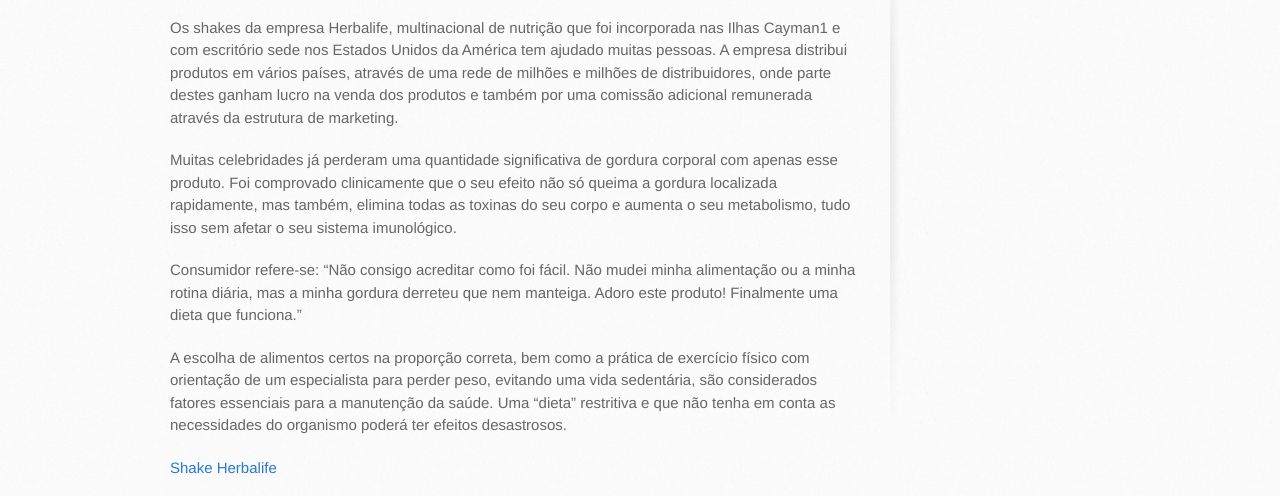
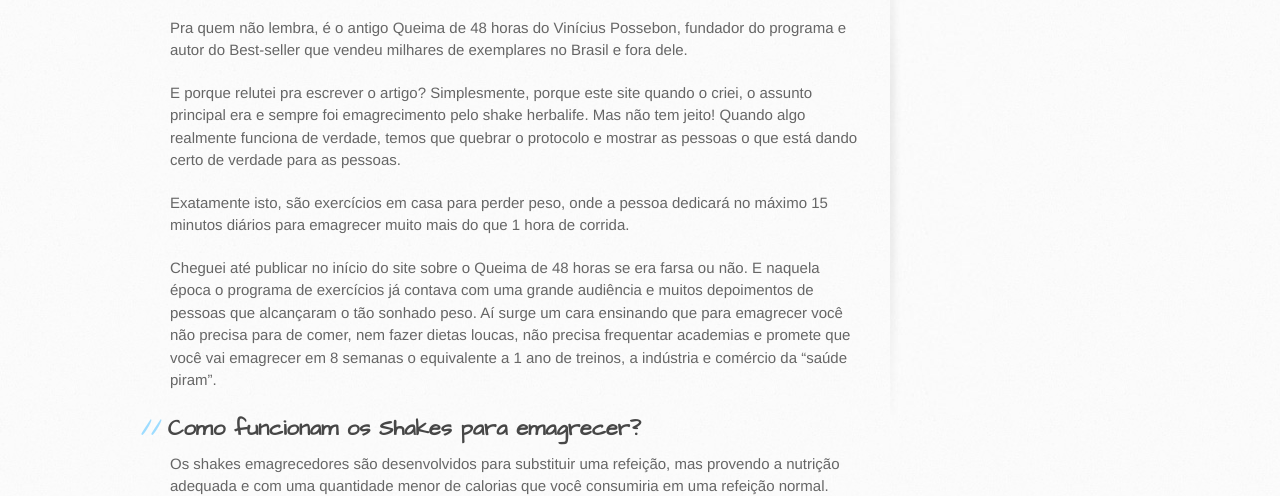
Before and after one commit to freedomnow/ordenemos, a plain HTML site: page shake-herbalife-funciona/index.html in a window 1280 px wide. Shown: the part 257-753 px from the top of the page. Drawn offline with Linux system fonts and the light colour scheme.

Commit message:
Update index.html

```diff
--- a/shake-herbalife-funciona/index.html
+++ b/shake-herbalife-funciona/index.html
@@ -43,18 +43,6 @@
         	<p class="meta">18 Mar 2015 - em <a href="http://www.ordenemos.com" title="Shake Herbalife">Shake Herbalife</a></p>
         </div>
 
-        <p>Os shakes da empresa Herbalife, multinacional de nutrição que foi incorporada nas Ilhas Cayman1 e com escritório sede nos Estados Unidos da América tem ajudado muitas pessoas. A empresa distribui produtos em vários países, através de uma rede de milhões e milhões de distribuidores, onde parte destes ganham lucro na venda dos produtos e também por uma comissão adicional remunerada através da estrutura de marketing.</p>
-
-        <p>Muitas celebridades já perderam uma quantidade significativa de gordura corporal com apenas esse produto. Foi comprovado clinicamente que o seu efeito não só queima a gordura localizada rapidamente, mas também, elimina todas as toxinas do seu corpo e aumenta o seu metabolismo, tudo isso sem afetar o seu sistema imunológico.</p>
-
-        <p>Consumidor refere-se: “Não consigo acreditar como foi fácil. Não mudei minha alimentação ou a minha rotina diária, mas a minha gordura derreteu que nem manteiga. Adoro este produto! Finalmente uma dieta que funciona.”</p>
-
-        <p>A escolha de alimentos certos na proporção correta, bem como a prática de exercício físico com orientação de um especialista para perder peso, evitando uma vida sedentária, são considerados fatores essenciais para a manutenção da saúde. Uma “dieta” restritiva e que não tenha em conta as necessidades do organismo poderá ter efeitos desastrosos.</p>
-
-        <p><a href="http://pt.wikipedia.org/wiki/Herbalife/" target="_blank">Shake Herbalife</a></p>
-
-        <p>Não há dúvidas que o Q48 é o melhor programa de exercícios para emagrecimento rápido. Lutei e relutei muito para escrever este artigo sobre o Sistema de Emagrecimento Q48. No decorrer deste artigo você entenderá o motivo.</p>
-
         <p>Pra quem não lembra, é o antigo Queima de 48 horas do Vinícius Possebon, fundador do programa e autor do Best-seller que vendeu milhares de exemplares no Brasil e fora dele.</p>
 
         <p>E porque relutei pra escrever o artigo? Simplesmente, porque este site quando o criei, o assunto principal era e sempre foi emagrecimento pelo shake herbalife. Mas não tem jeito! Quando algo realmente funciona de verdade, temos que quebrar o protocolo e mostrar as pessoas o que está dando certo de verdade para as pessoas.</p>
```
